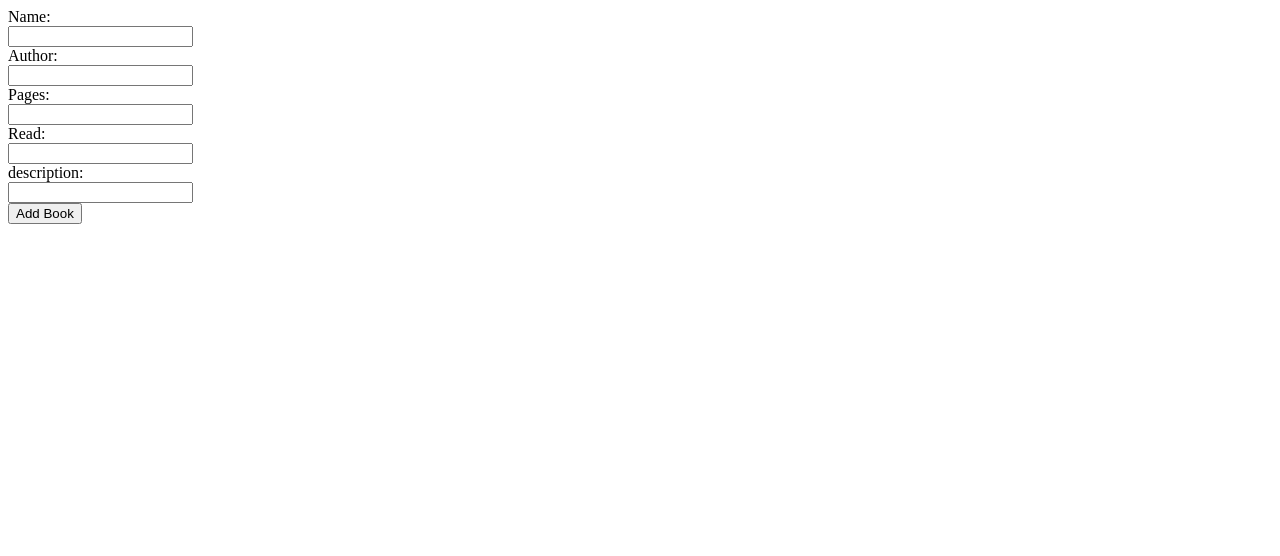
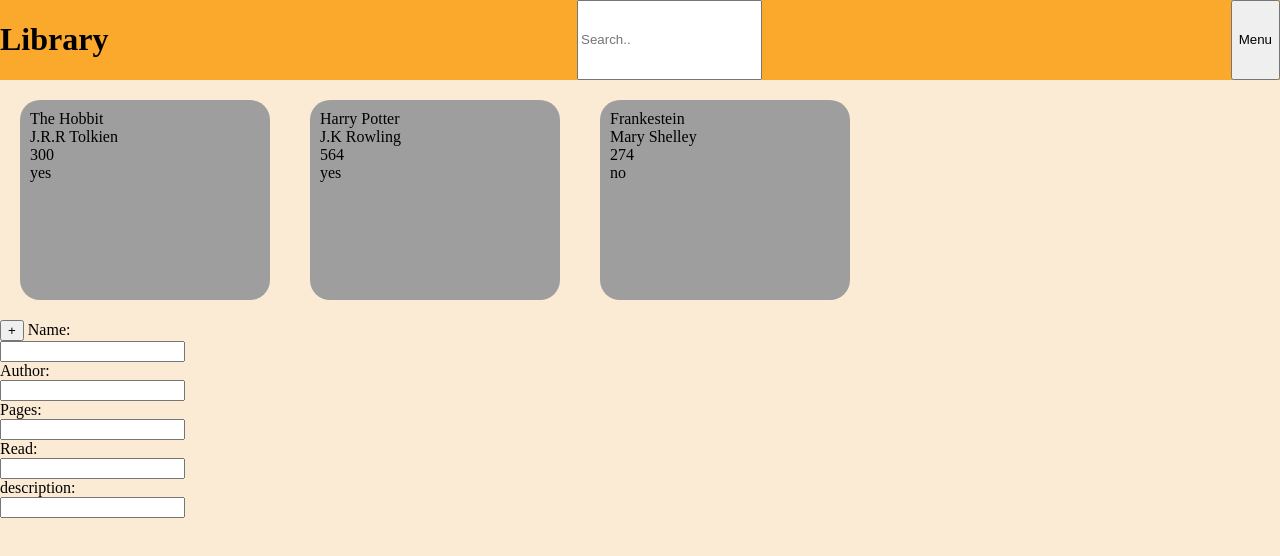
Before and after one commit to lemenade3/Library, a plain HTML site: page index.html in a window 1280 px wide. Drawn offline with Linux system fonts and the light colour scheme.

Commit message:
CSS and JS updates

```diff
--- a/index.html
+++ b/index.html
@@ -6,10 +6,24 @@
     <meta name="viewport" content="width=device-width, initial-scale=1.0">
     <title>Library App</title>
     <script defer src='script.js'></script>
-    <link href="styles.css">
+    <link rel="stylesheet" href="styles.css">
 </head>
 <body>
-    <label for="name">Name:</label><br>
+    <div id="header">
+        <h1>Library</h1>
+        <input type="text" placeholder="Search..">
+        <button id="menu">Menu</button>
+    </div>
+    <div id="stats"></div>
+    <div id="buffer"></div>
+    <div id="library"></div>
+    <button id="newCard">+</button>
+
+
+</body>
+</html>
+
+<label for="name">Name:</label><br>
     <input type="text" id="name" name="name"><br>
     <label for="author">Author:</label><br>
     <input type="text" id="author" name="author"><br>
@@ -19,8 +33,3 @@
     <input type="text" id="read" name="read"><br>
     <label for="description">description:</label><br>
     <input type="text" id="description" name="description"><br>
-    <button>Add Book</button>
-
-
-</body>
-</html>
--- a/script.js
+++ b/script.js
@@ -1,6 +1,25 @@
-let myLibrary = [];
+let myLibrary = [
+    {
+        name : "The Hobbit",
+        author : "J.R.R Tolkien",
+        pages : 300,
+        read : "yes",
+    },
+    {
+        name : "Harry Potter",
+        author : "J.K Rowling",
+        pages : 564,
+        read : "yes",
+    },
+    {
+        name : "Frankestein",
+        author : "Mary Shelley",
+        pages : 274,
+        read : "no",
+    }
+];
 
-body = document.querySelector('body');
+library = document.querySelector('#library');
 
 function Book(name, author, pages, read, description) {
     this.name = name;
@@ -25,7 +44,7 @@ function addToLibrary(name) {
     myLibrary.push(name);
 };
 
-addBook = document.querySelector('button');
+addBook = document.querySelector('#newCard');
 
 addBook.addEventListener('click', function() {
     addToLibrary();
@@ -33,6 +52,7 @@ addBook.addEventListener('click', function() {
 });
 
 function displayLibrary () {
+    library.textContent = '';
     for (let i = 0; i < myLibrary.length; i++) {
         const card = document.createElement('div');
         card.setAttribute('class', 'card');
@@ -58,6 +78,8 @@ function displayLibrary () {
         storedDescription.textContent = myLibrary[i].description;
 
         card.append(storedName, storedAuthor, storedPages, storedRead, storedDescription);
-        body.append(card);
+        library.append(card);
     };
 };
+
+displayLibrary();
--- a/styles.css
+++ b/styles.css
@@ -0,0 +1,23 @@
+body {
+    background-color: rgb(251, 234, 212);
+    margin: 0px;
+}
+
+#header {
+    display: flex;
+    justify-content: space-between;
+    background-color: #FBA92C;
+}
+
+#library {
+    display: flex;
+}
+
+.card {
+    background-color: #9E9E9E;
+    margin: 20px;
+    height: 180px;
+    width: 230px;
+    border-radius: 20px;
+    padding: 10px;
+}
```
